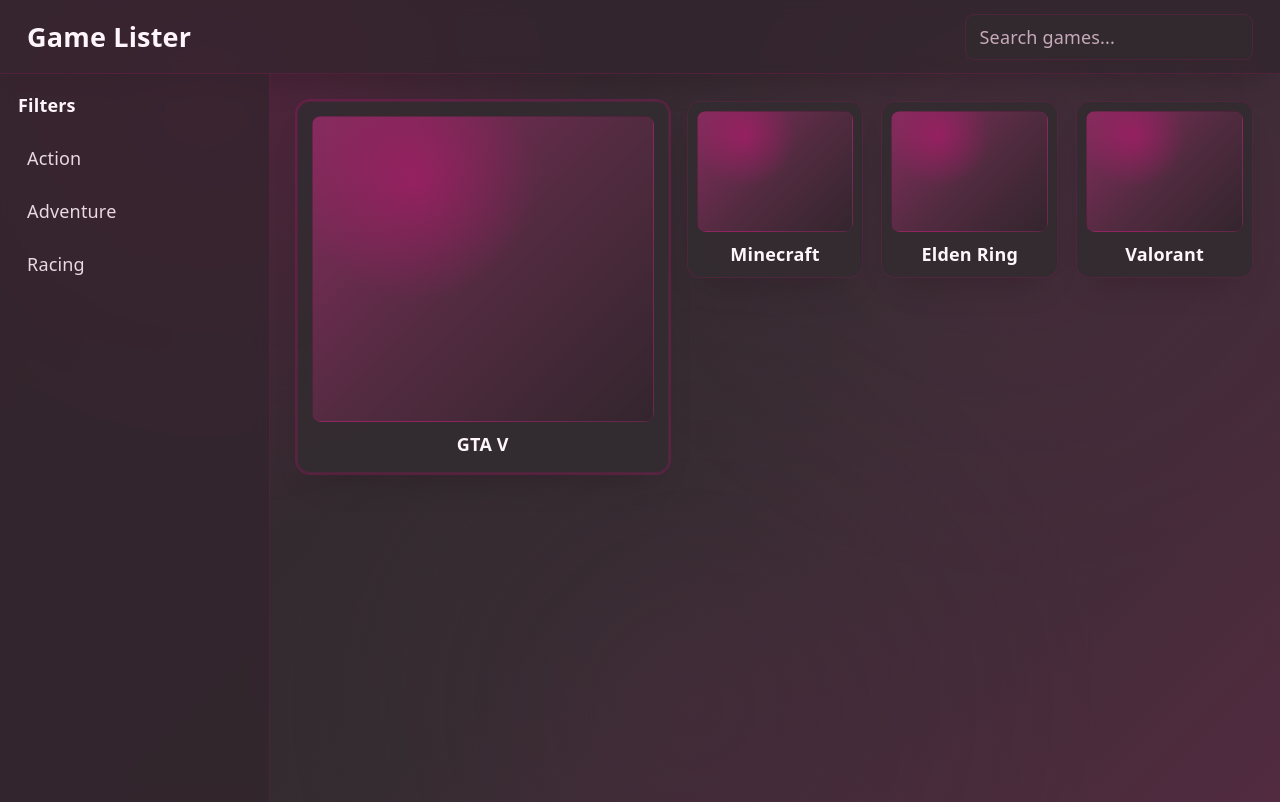
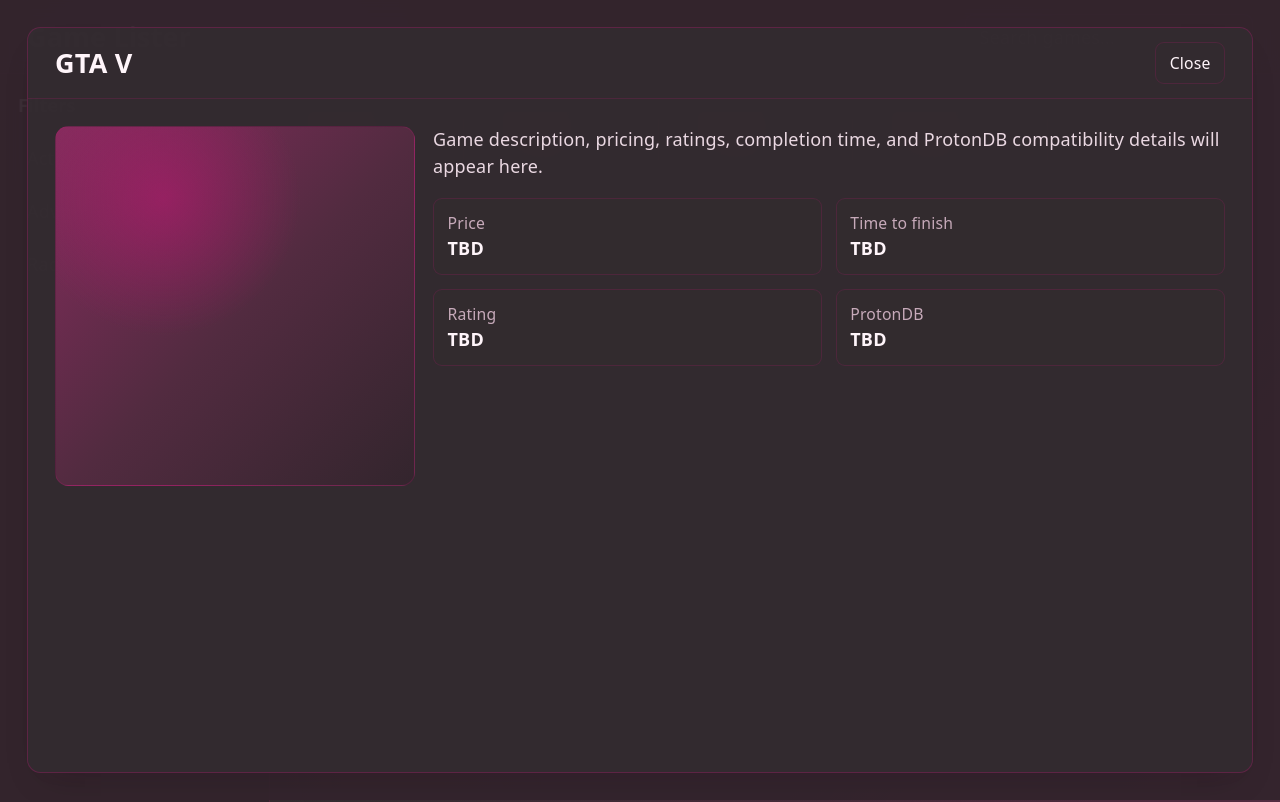
Before and after one commit to Penquinz01/gamerune-frontend, a React (Vite) app: page / in a window 1280 px wide. Both pictures are taken after a click on the button "GTA V". Built offline with nearby package versions, Linux system fonts and the light colour scheme.

Commit message:
Updated Expand logic

```diff
--- a/src/components/GameCard.tsx
+++ b/src/components/GameCard.tsx
@@ -10,10 +10,8 @@
       type="button"
       aria-expanded={isExpanded}
       onClick={onClick}
-      className={`aspect-square rounded-xl border border-[var(--border)] bg-[var(--surface-strong)] p-2 text-left shadow-[var(--shadow)] backdrop-blur transition duration-300 hover:-translate-y-0.5 hover:border-[rgba(183,24,112,0.42)] focus:outline-none focus:ring-2 focus:ring-[rgba(183,24,112,0.28)] ${
-        isExpanded
-          ? "col-span-2 row-span-2 border-[rgba(183,24,112,0.5)] p-3 sm:col-span-2 lg:col-span-2"
-          : ""
+      className={`aspect-square rounded-xl border border-[var(--border)] bg-[var(--surface-strong)] p-2 text-left shadow-[var(--shadow)] transition duration-150 hover:-translate-y-0.5 hover:border-[rgba(183,24,112,0.42)] focus:outline-none focus:ring-2 focus:ring-[rgba(183,24,112,0.28)] ${
+        isExpanded ? "border-[rgba(183,24,112,0.5)]" : ""
       }`}
     >
       <div className="flex h-full min-h-0 flex-col gap-2">
--- a/src/components/MainContent.tsx
+++ b/src/components/MainContent.tsx
@@ -1,25 +1,126 @@
-import { useState } from "react";
+import { useEffect, useState } from "react";
 import GameCard from "./GameCard";
 
 function MainContent() {
   const games = ["GTA V", "Minecraft", "Elden Ring", "Valorant"];
   const [expandedGame, setExpandedGame] = useState<string | null>(null);
+  const [isDetailVisible, setIsDetailVisible] = useState(false);
+
+  const closeExpandedGame = () => {
+    setIsDetailVisible(false);
+    window.setTimeout(() => setExpandedGame(null), 120);
+  };
+
+  const openExpandedGame = (game: string) => {
+    setExpandedGame(game);
+    window.history.pushState({ expandedGame: game }, "", window.location.href);
+  };
+
+  useEffect(() => {
+    if (!expandedGame) {
+      return;
+    }
+
+    const showTimer = window.setTimeout(() => setIsDetailVisible(true), 10);
+
+    const handleKeyDown = (event: KeyboardEvent) => {
+      if (event.key === "Escape") {
+        window.history.back();
+      }
+    };
+
+    const handlePopState = () => {
+      closeExpandedGame();
+    };
+
+    window.addEventListener("keydown", handleKeyDown);
+    window.addEventListener("popstate", handlePopState);
+
+    return () => {
+      window.clearTimeout(showTimer);
+      window.removeEventListener("keydown", handleKeyDown);
+      window.removeEventListener("popstate", handlePopState);
+    };
+  }, [expandedGame]);
 
   return (
+    <>
       <main className="grid flex-1 auto-rows-min grid-cols-2 gap-3 p-4 sm:grid-cols-3 sm:gap-4 sm:p-6 lg:grid-cols-5">
         {games.map((game) => (
           <GameCard
             key={game}
             title={game}
             isExpanded={expandedGame === game}
-          onClick={() =>
-            setExpandedGame((currentGame) =>
-              currentGame === game ? null : game,
-            )
-          }
+            onClick={() => openExpandedGame(game)}
           />
         ))}
       </main>
+
+      {expandedGame && (
+        <section
+          aria-modal="true"
+          role="dialog"
+          className={`fixed inset-0 z-50 grid min-h-screen bg-[rgba(51,37,45,0.96)] p-4 text-[var(--text)] transition duration-[120ms] ease-out sm:p-6 ${
+            isDetailVisible ? "opacity-100" : "opacity-0"
+          }`}
+        >
+          <div
+            className={`flex min-h-0 flex-col rounded-xl border border-[rgba(183,24,112,0.32)] bg-[var(--surface-strong)] shadow-[var(--shadow)] transition duration-[120ms] ease-out ${
+              isDetailVisible ? "scale-100" : "scale-[0.985]"
+            }`}
+          >
+            <div className="flex items-center justify-between border-b border-[var(--border)] px-4 py-3 sm:px-6">
+              <h2 className="m-0 text-xl font-bold text-[var(--text-h)] sm:text-2xl">
+                {expandedGame}
+              </h2>
+              <button
+                type="button"
+                onClick={() => window.history.back()}
+                className="rounded-lg border border-[var(--border)] px-3 py-2 text-sm text-[var(--text-h)] transition hover:bg-[var(--accent-soft)] focus:outline-none focus:ring-2 focus:ring-[rgba(183,24,112,0.28)]"
+              >
+                Close
+              </button>
+            </div>
+
+            <div className="grid min-h-0 flex-1 gap-4 overflow-y-auto p-4 sm:grid-cols-[minmax(220px,360px)_1fr] sm:p-6">
+              <div className="aspect-square rounded-xl border border-[rgba(183,24,112,0.24)] bg-[radial-gradient(circle_at_30%_20%,rgba(183,24,112,0.55),transparent_36%),linear-gradient(135deg,#852C5D,#522B40_52%,#33252D)]" />
+
+              <div className="grid content-start gap-4">
+                <p className="max-w-3xl text-base text-[var(--text)]">
+                  Game description, pricing, ratings, completion time, and
+                  ProtonDB compatibility details will appear here.
+                </p>
+
+                <dl className="grid gap-3 sm:grid-cols-2">
+                  <div className="rounded-lg border border-[var(--border)] bg-[rgba(51,44,48,0.62)] p-3">
+                    <dt className="text-sm text-[var(--text-muted)]">Price</dt>
+                    <dd className="font-semibold text-[var(--text-h)]">TBD</dd>
+                  </div>
+                  <div className="rounded-lg border border-[var(--border)] bg-[rgba(51,44,48,0.62)] p-3">
+                    <dt className="text-sm text-[var(--text-muted)]">
+                      Time to finish
+                    </dt>
+                    <dd className="font-semibold text-[var(--text-h)]">TBD</dd>
+                  </div>
+                  <div className="rounded-lg border border-[var(--border)] bg-[rgba(51,44,48,0.62)] p-3">
+                    <dt className="text-sm text-[var(--text-muted)]">
+                      Rating
+                    </dt>
+                    <dd className="font-semibold text-[var(--text-h)]">TBD</dd>
+                  </div>
+                  <div className="rounded-lg border border-[var(--border)] bg-[rgba(51,44,48,0.62)] p-3">
+                    <dt className="text-sm text-[var(--text-muted)]">
+                      ProtonDB
+                    </dt>
+                    <dd className="font-semibold text-[var(--text-h)]">TBD</dd>
+                  </div>
+                </dl>
+              </div>
+            </div>
+          </div>
+        </section>
+      )}
+    </>
   );
 }
 
--- a/src/index.css
+++ b/src/index.css
@@ -57,3 +57,15 @@
         radial-gradient(circle at 54% 88%, rgba(82, 43, 64, 0.26), transparent 42%),
         linear-gradient(135deg, #33252d 0%, #332c30 56%, #522b40 100%);
 }
+
+@keyframes pageExpand {
+    from {
+        opacity: 0;
+        transform: scale(0.985);
+    }
+
+    to {
+        opacity: 1;
+        transform: scale(1);
+    }
+}
```
Lines whose indentation alone changed are shown as unchanged.
